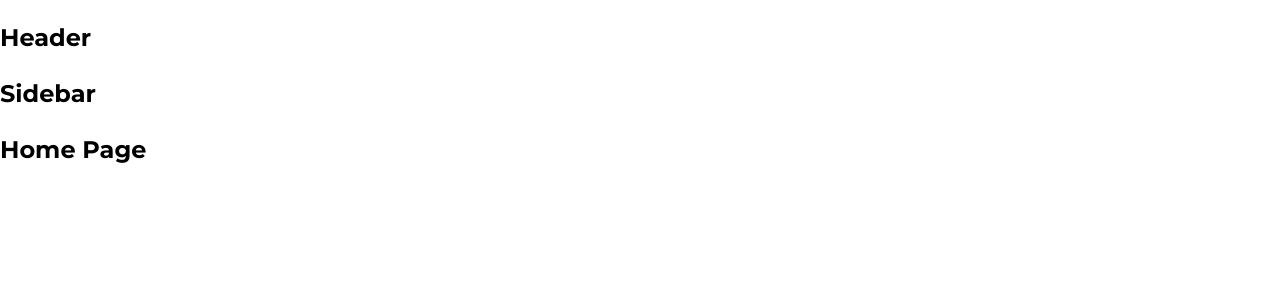
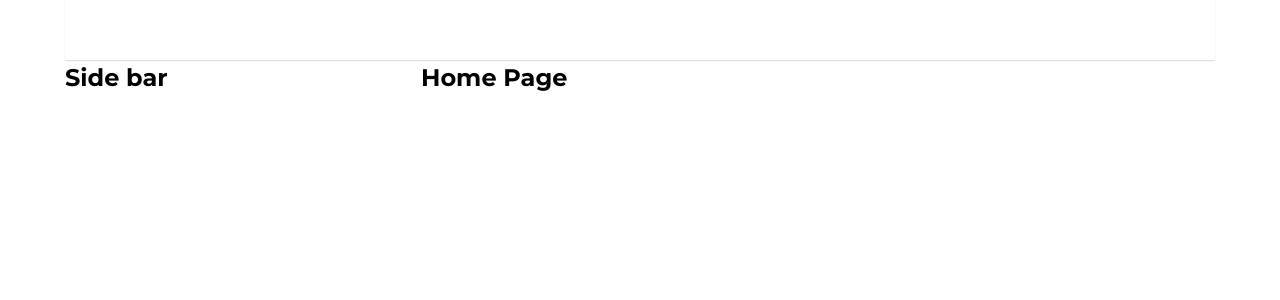
Before and after one commit to TrueNguyen203/tiktok-UI, a React (Create React App) app: page / in a window 1280 px wide. Shown: the top 300 px of the page. Built offline with nearby package versions, Linux system fonts and the light colour scheme.

Commit message:
Construct Default Layout

```diff
--- a/package.json
+++ b/package.json
@@ -7,6 +7,7 @@
     "@testing-library/jest-dom": "^6.7.0",
     "@testing-library/react": "^16.3.0",
     "@testing-library/user-event": "^13.5.0",
+    "classnames": "^2.5.1",
     "clsx": "^2.1.1",
     "customize-cra": "^1.0.0",
     "normalize.css": "^8.0.1",
--- a/src/components/GlobalStyles/GlobalStyles.scss
+++ b/src/components/GlobalStyles/GlobalStyles.scss
@@ -3,9 +3,15 @@
 
 :root {
     --primary: #fe2c55;
+
+    // Default Layout:
+    --default-layout-header-height: 60px;
+    --default-layout-width: 1150px;
 }
 
 * {
+    margin: 0;
+    padding: 0;
     box-sizing: border-box;
 }
 
--- /dev/null
+++ b/src/components/Layout/DefaultLayout/DefaultLayout.module.scss
@@ -0,0 +1,15 @@
+.wrapper {
+    width: 100%;
+    display: flex;
+    flex-direction: column;
+    align-items: center;
+}
+
+.container {
+    width: var(--default-layout-width, 1150px);
+    display: flex;
+}
+
+.content {
+    flex: 1;
+}
--- /dev/null
+++ b/src/components/Layout/DefaultLayout/Sidebar/Sidebar.module.scss
@@ -0,0 +1,3 @@
+.wrapper {
+    width: 356px;
+}
--- a/src/components/Layout/DefaultLayout/Sidebar/index.js
+++ b/src/components/Layout/DefaultLayout/Sidebar/index.js
@@ -1,5 +1,13 @@
+import classNames from "classnames/bind";
+import styles from './Sidebar.module.scss'
+
+const cx = classNames.bind(styles)
+
+
 function Sidebar() {
-    return <h2>Sidebar</h2>;
+    return <aside className={cx('wrapper')}>
+            <h2>Side bar</h2>
+    </aside>
 }
 
 export default Sidebar;
--- a/src/components/Layout/DefaultLayout/index.js
+++ b/src/components/Layout/DefaultLayout/index.js
@@ -1,13 +1,17 @@
+import styles from './DefaultLayout.module.scss'
+import classNames from 'classnames/bind';
+
 import Header from '../components/Header';
 import Sidebar from './Sidebar';
 
+const cx = classNames.bind(styles)
 function DefaultLayout({ children }) {
     return (
-        <div>
+        <div className={cx('wrapper')}>
             <Header />
-            <div className="container">
+            <div className={cx("container")}>
                 <Sidebar />
-                <div className="content">{children}</div>
+                <div className={cx("content")}>{children}</div>
             </div>
         </div>
     );
--- a/src/components/Layout/HeaderOnly/index.js
+++ b/src/components/Layout/HeaderOnly/index.js
@@ -1,6 +1,6 @@
 import Header from '../components/Header';
 
-function DefaultLayout({ children }) {
+function HeaderOnly({ children }) {
     return (
         <div>
             <Header />
@@ -11,4 +11,4 @@
     );
 }
 
-export default DefaultLayout;
+export default HeaderOnly;
--- /dev/null
+++ b/src/components/Layout/components/Header/Header.module.scss
@@ -0,0 +1,11 @@
+.wrapper {
+    height: var(--default-layout-header-height, 60px);
+    box-shadow: 0px 1px 1px rgb(0 0 0 / 12%);
+    display: flex;
+    justify-content: center;
+}
+
+.inner {
+    height: 100%;
+    width: var(--default-layout-width, 1150px);
+}
--- a/src/components/Layout/components/Header/index.js
+++ b/src/components/Layout/components/Header/index.js
@@ -1,5 +1,13 @@
+import classNames from 'classnames/bind';
+import styles from './Header.module.scss'
+
+const cx = classNames.bind(styles)
+
 function Header() {
-    return <h2>Header</h2>;
+    return <header className={cx('wrapper')}>
+        <div className={cx('inner')}>
+        </div>
+    </header>
 }
 
 export default Header;
```
Also changed, not shown: 1 other file (tests, documents, lock files or other folders).
